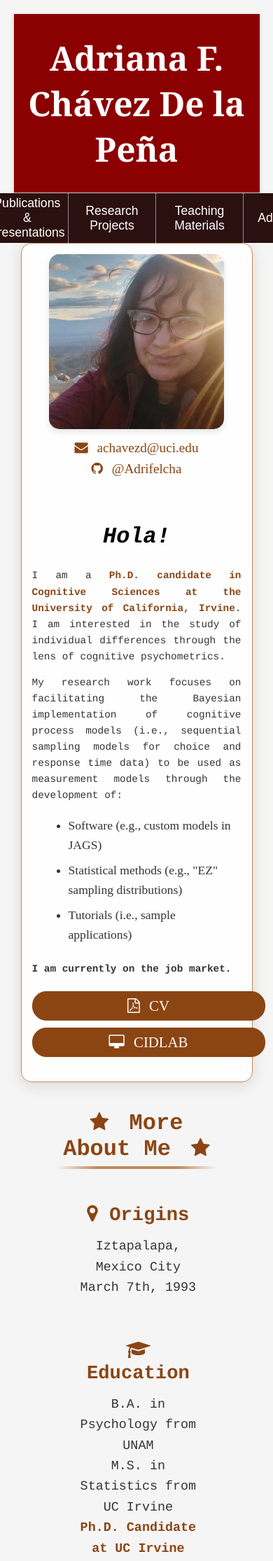
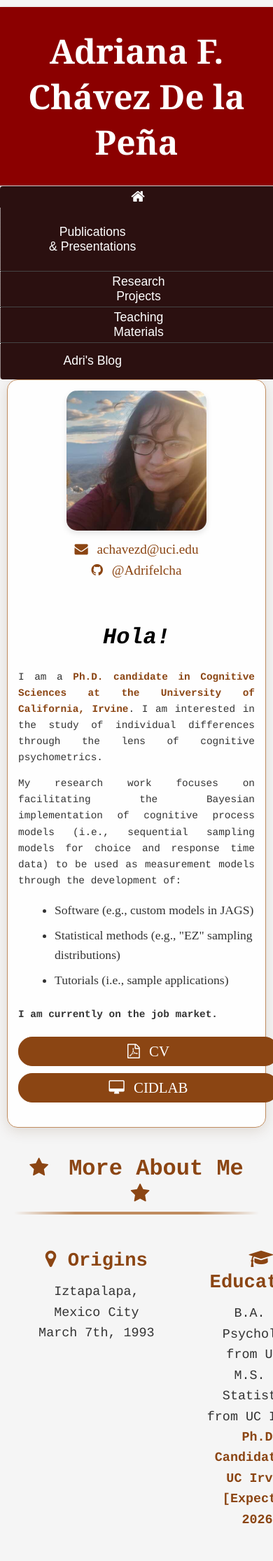
Before and after one commit to Adrifelcha/adrifelcha.github.io, a Jekyll site: the page built from index.html, in a window 390 px wide. Shown: the top 2230 px of the page at 70% size. Built offline with Jekyll 4.4.1, drawn with Linux system fonts in a browser that asks for light colours; some web fonts are replaced.

Commit message:
Updting main.css to generate adaptive screen size

```diff
--- a/css/main.css
+++ b/css/main.css
@@ -1,6 +1,7 @@
 body {
     margin: 60px auto;
-    width: 70%;
+    max-width: 1200px;
+    width: 90%;
     background-color: #f5f5f5;  /* Updated from #FAF0E1 to light gray */
 }
 
@@ -361,7 +362,8 @@
     display: flex;
     align-items: center;
     gap: 40px;
-    margin: 40px 60px;
+    margin: 40px auto;
+    max-width: 1100px;
     padding: 3px 30px 30px 30px;  /* Reduced top padding from 7px to 3px */
     background: rgba(255, 255, 255, 0.9);
     border: 1px solid #BF8B5E;
@@ -449,6 +451,7 @@
     border-left: 1px solid #444444;
     list-style: none;
     min-width: 120px;
+    flex: 1;
     display: flex;
     align-items: center;
 }
@@ -809,128 +812,39 @@
     color: #8b4513;  /* matches the brown color used in section titles */
 }
 
-/* Responsive Design */
-@media screen and (max-width: 768px) {
+/* Responsive Design - Consolidated with main page media queries below */
+
+/* Responsive Design for Main Page */
+@media screen and (max-width: 1200px) {
     body {
-        width: 90%;
-        margin: 20px auto;
+        width: 95%;
     }
 
     .profile-section {
-        flex-direction: column;
-        margin: 20px 10px;
-        padding: 20px 15px;
-        gap: 20px;
+        margin: 40px 20px;  /* Reduce side margins */
+        max-width: none;
     }
 
-    .profile-image {
-        width: 250px;
-        height: 250px;
-    }
-
-    .social-links {
-        display: flex;
-        flex-direction: column;
-        gap: 10px;
-    }
-
-    .social-button {
-        width: 100%;
-        text-align: center;
-    }
-
-    .publication-item {
-        padding: 15px;
-    }
-
-    .blog-item {
-        margin: 15px 0;
-        padding: 15px;
-    }
-
-    /* Navigation menu adjustments */
-    nav ul li {
-        display: block;
-        margin: 10px 0;
-    }
-
-    .dropdown {
-        position: static;
-        width: 100%;
-    }
-
-    .blog-grid {
-        grid-template-columns: 25% 75%;  /* Slightly adjust column ratios on tablets */
-        gap: 10px;
-    }
-
-    .post-date {
-        font-size: 0.9em;
-        padding-right: 10px;
-    }
-
-    .blog-link {
-        font-size: 1em;
-    }
-
-    .blog-item {
-        padding: 12px 15px;
-        margin-bottom: 10px;
-    }
-}
-
-/* For even smaller screens (phones) */
-@media screen and (max-width: 480px) {
-    .profile-image {
-        width: 200px;
-        height: 200px;
-    }
-
-    h2 {
-        font-size: 1.5em;
-    }
-
-    .bio-text {
-        font-size: 0.9em;
-    }
-
-    .blog-grid {
-        grid-template-columns: 30% 70%;  /* Further adjust for better readability */
-    }
-
-    .post-date {
-        font-size: 0.85em;
-        padding-right: 8px;
-    }
-
-    .blog-link {
-        font-size: 0.95em;
-    }
-
-    .section-title {
-        font-size: 1.5em;
-        margin-bottom: 15px;
-    }
-
-    .publications-container {
-        margin: 10px;
-    }
-}
-
-/* Responsive Design for Main Page */
-@media screen and (max-width: 1200px) {
-    .profile-section {
-        margin: 40px 30px;  /* Reduce side margins */
+    .more-about-section {
+        margin: 0 20px;
+        max-width: none;
+        padding: 0 20px;
     }
 }
 
 @media screen and (max-width: 900px) {
+    body {
+        width: 95%;
+        margin: 30px auto;
+    }
+
     .profile-section {
         flex-direction: column;  /* Stack image and content vertically */
         align-items: center;
-        margin: 20px 20px;
+        margin: 20px 15px;
         padding: 20px;
         gap: 20px;
+        max-width: none;
     }
 
     .bio-content {
@@ -956,31 +870,278 @@
         width: 100%;
         text-align: center;
     }
+
+    .more-about-section {
+        margin: 0 15px;
+        padding: 0 10px;
+    }
+
+    .more-about-title {
+        font-size: 1.7em;
+        margin: 30px 0 15px 0;
+    }
+
+    .mainnav {
+        flex-wrap: wrap;
+    }
+
+    .mainnav li {
+        min-width: 100px;
+        flex: 1 1 auto;
+    }
+
+    .event-container {
+        margin: 30px 20px;
+    }
+
+    .publications-container {
+        margin: 30px 20px;
+        padding: 0 10px;
+    }
+
+    .name-title {
+        padding: 25px 15px;
+    }
+
+    .name-title h1 {
+        font-size: 2em;
+    }
+
+    .blog-item {
+        margin: 15px 0;
+        padding: 15px;
+    }
+
+    .blog-grid {
+        grid-template-columns: 25% 75%;
+        gap: 10px;
+    }
+
+    .post-date {
+        font-size: 0.9em;
+        padding-right: 10px;
+    }
+
+    .blog-link {
+        font-size: 1em;
+    }
+}
+
+@media screen and (max-width: 768px) {
+    body {
+        width: 95%;
+        margin: 20px auto;
+    }
+
+    .profile-section {
+        margin: 20px 10px;
+        padding: 20px 15px;
+        max-width: none;
+    }
+
+    .more-about-section {
+        margin: 0 10px;
+        padding: 0 5px;
+    }
+
+    .info-grid {
+        grid-template-columns: 1fr;
+        gap: 15px;
+        margin: 20px 0;
+    }
+
+    .mainnav {
+        flex-direction: column;
+        width: 100%;
+    }
+
+    .mainnav li {
+        width: 100%;
+        min-width: auto;
+        border-left: none;
+        border-bottom: 1px solid #444444;
+    }
+
+    .mainnav li:first-child {
+        border-top-left-radius: 4px;
+        border-top-right-radius: 4px;
+        border-bottom-left-radius: 0;
+    }
+
+    .mainnav li:last-child {
+        border-bottom: none;
+        border-top-right-radius: 0;
+        border-bottom-right-radius: 4px;
+        border-bottom-left-radius: 4px;
+    }
+
+    .dropdown {
+        position: static;
+        opacity: 1;
+        visibility: visible;
+        width: 100%;
+        background: #333333 !important;
+    }
+
+    .hassubs .dropdown {
+        position: static;
+        display: block;
+    }
+
+    .event-container {
+        margin: 20px 15px;
+    }
+
+    .event-content {
+        padding: 20px;
+    }
+
+    .event-title {
+        font-size: 1.5em;
+    }
+
+    .name-title {
+        padding: 20px 10px;
+    }
+
+    .name-title h1 {
+        font-size: 1.8em;
+    }
+
+    .publications-container {
+        margin: 20px 10px;
+        padding: 0 10px;
+    }
+
+    .publication-item {
+        padding: 15px 10px;
+    }
+
+    .blog-item {
+        margin: 15px 0;
+        padding: 15px;
+    }
+
+    .blog-grid {
+        grid-template-columns: 25% 75%;
+        gap: 10px;
+    }
+
+    .post-date {
+        font-size: 0.9em;
+        padding-right: 10px;
+    }
+
+    .blog-link {
+        font-size: 1em;
+    }
 }
 
 @media screen and (max-width: 480px) {
+    body {
+        width: 100%;
+        margin: 10px auto;
+    }
+
     .profile-section {
         margin: 10px;
         padding: 15px;
     }
 
     .profile-image {
-        width: 250px;  /* Slightly smaller image on phones */
-        height: 250px;
+        width: 200px;
+        height: 200px;
     }
 
     h2 {
-        font-size: 1.8em;
+        font-size: 1.5em;
     }
 
     .bio-text {
         font-size: 0.9em;
     }
+
+    .more-about-section {
+        margin: 0 5px;
+        padding: 0;
+    }
+
+    .more-about-title {
+        font-size: 1.5em;
+        margin: 20px 0 15px 0;
+    }
+
+    .info-box {
+        padding: 15px;
+    }
+
+    .info-box h3 {
+        font-size: 1.4em;
+    }
+
+    .info-box p {
+        font-size: 1em;
+    }
+
+    .event-container {
+        margin: 20px 10px;
+    }
+
+    .event-content {
+        padding: 15px;
+    }
+
+    .publications-container {
+        margin: 10px 5px;
+        padding: 0 5px;
+    }
+
+    .section-title {
+        font-size: 1.5em;
+        margin-bottom: 15px;
+    }
+
+    .publication-item {
+        padding: 15px 10px;
+    }
+
+    .blog-item {
+        padding: 12px 15px;
+        margin-bottom: 10px;
+    }
+
+    .blog-grid {
+        grid-template-columns: 30% 70%;
+        gap: 8px;
+    }
+
+    .post-date {
+        font-size: 0.85em;
+        padding-right: 8px;
+    }
+
+    .blog-link {
+        font-size: 0.95em;
+    }
+
+    .name-title {
+        padding: 20px 10px;
+    }
+
+    .name-title h1 {
+        font-size: 1.8em;
+    }
+
+    .email-link, .github-link {
+        font-size: 1em;
+    }
 }
 
 /* Event Post Styling */
 .event-container {
-    margin: 40px 60px;
+    margin: 40px auto;
+    max-width: 1100px;
+    padding: 0 20px;
 }
 
 .event-content {
@@ -1078,20 +1239,7 @@
     font-family: 'Couries New', 'Courier', 'monospace';  /* Added to ensure consistency */
 }
 
-/* Responsive design for events */
-@media screen and (max-width: 768px) {
-    .event-container {
-        margin: 20px;
-    }
-
-    .event-content {
-        padding: 20px;
-    }
-
-    .event-title {
-        font-size: 1.5em;
-    }
-}
+/* Responsive design for events - consolidated into main media queries */
 
 .back-link-container {
     text-align: center;
@@ -1254,7 +1402,9 @@
 }
 
 .more-about-section {
-    margin: 0 60px;
+    margin: 0 auto;
+    max-width: 1100px;
+    padding: 0 20px;
     background: transparent;  /* Remove background color */
 }
 
@@ -1289,16 +1439,7 @@
     position: static;
 }
 
-/* Keep responsive design */
-@media screen and (max-width: 768px) {
-    .info-grid {
-        grid-template-columns: 1fr;
-    }
-
-    .info-grid .info-box:last-child {
-        grid-column: auto;
-    }
-}
+/* Keep responsive design - consolidated into main media queries */
 
 .info-box h3 {
     color: #8b4513;
```
